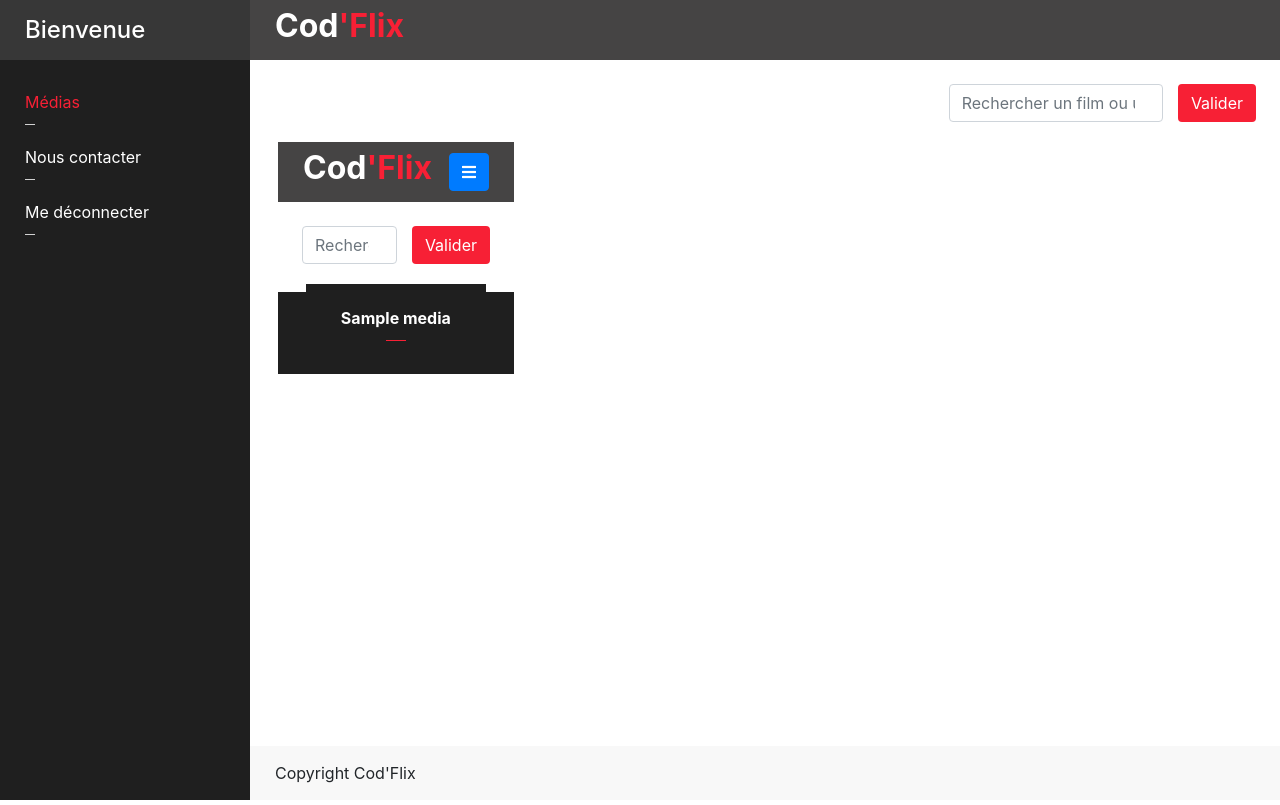
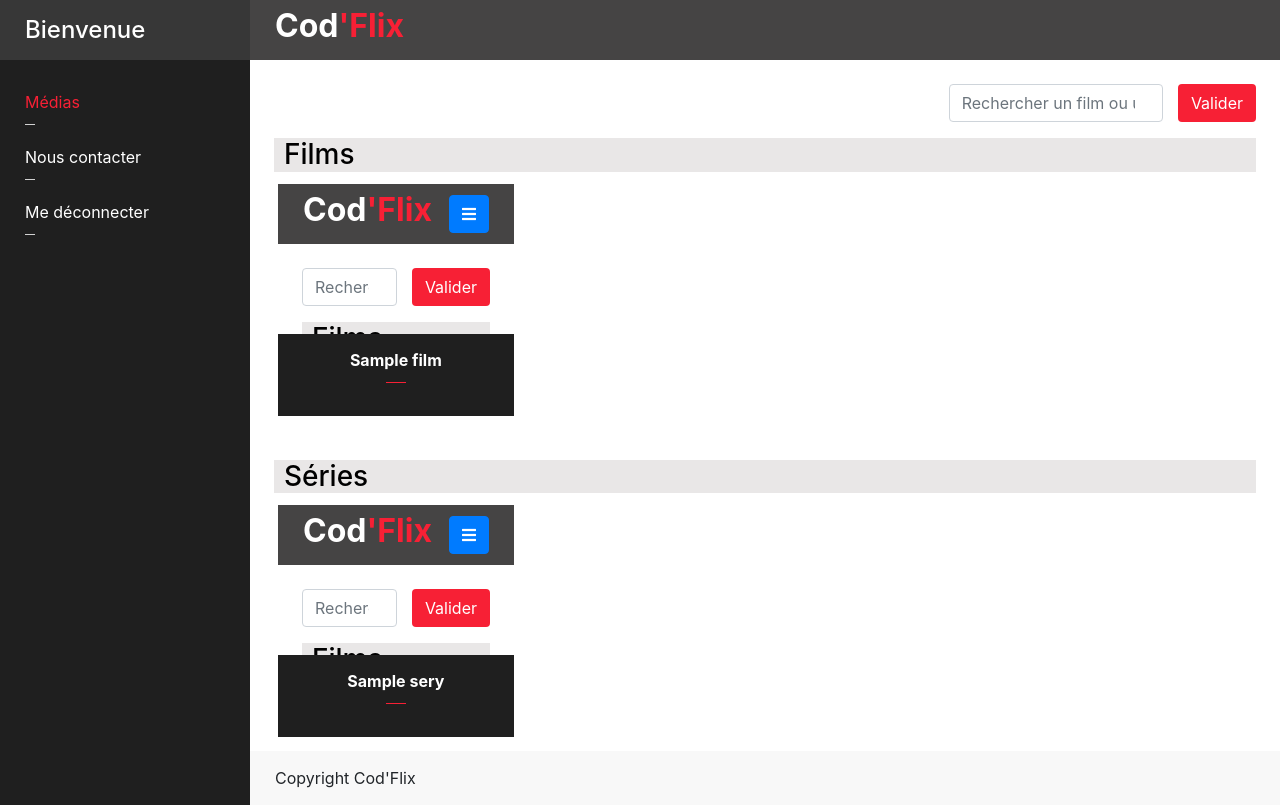
Before and after one commit to PaulMarechal/codflix, a PHP site: template view/mediaListView.php in a window 1280 px wide. Run offline with PHP 8.4, Linux system fonts and the light colour scheme; the template is opened without the code that fills it: most values are stand-ins (such as "Sample title", 1, 10 or a date in 2020); data that the repository does not hold is empty; some libraries are stand-ins or nearby versions.

Commit message:
Display films & series in MediaListView finish

```diff
--- a/controller/MediaController.php
+++ b/controller/MediaController.php
@@ -7,10 +7,9 @@
 ***************************/
 
 function mediaPage() {
-
   $search = isset( $_GET['title'] ) ? $_GET['title'] : null;
   $medias = Media::filterMedias( $search );
-
+  $films = Media::displayFilm( $search );
+  $series = Media::displaySeries( $search );
   require('view/mediaListView.php');
-
 }
--- a/public/css/layout/pages/media.css
+++ b/public/css/layout/pages/media.css
@@ -49,7 +49,12 @@
 .media-list .item .summary {
     color: #fff;
     padding: 8px 20px;
+}
 
+.titre_film {
+    padding-left: 10px;
+    color:black;
+    background-color: rgb(233, 231, 231);
 }
 
 @media screen and (max-width: 768px) {
--- a/view/mediaListView.php
+++ b/view/mediaListView.php
@@ -13,16 +13,32 @@
     </div>
 </div>
 
+<h3 class="titre_film">Films</h3>
 <div class="media-list">
-    <?php foreach( $medias as $media ): ?>
-        <a class="item" href="index.php?media=<?= $media['id']; ?>">
+    <?php foreach( $films as $film ): ?>
+        <a class="item" href="index.php?media=<?= $film['id']; ?>">
             <div class="video">
                 <div>
                     <iframe allowfullscreen="" frameborder="0"
-                            src="<?= $media['trailer_url']; ?>" ></iframe>
+                            src="<?= $film['trailer_url']; ?>" ></iframe>
                 </div>
             </div>
-            <div class="title"><?= $media['title']; ?></div>
+            <div class="title"><?= $film['title_media']; ?></div>
+        </a>
+    <?php endforeach; ?>
+</div>
+
+<h3 class="titre_film">Séries</h3>
+<div class="media-list">
+    <?php foreach( $series as $serie ): ?>
+        <a class="item" href="index.php?media=<?= $serie['id']; ?>">
+            <div class="video">
+                <div>
+                    <iframe allowfullscreen="" frameborder="0"
+                            src="<?= $serie['trailer_url']; ?>" ></iframe>
+                </div>
+            </div>
+            <div class="title"><?= $serie['title_media']; ?></div>
         </a>
     <?php endforeach; ?>
 </div>
```
Also changed, not shown: model/media.php (+26 -1 lines).
